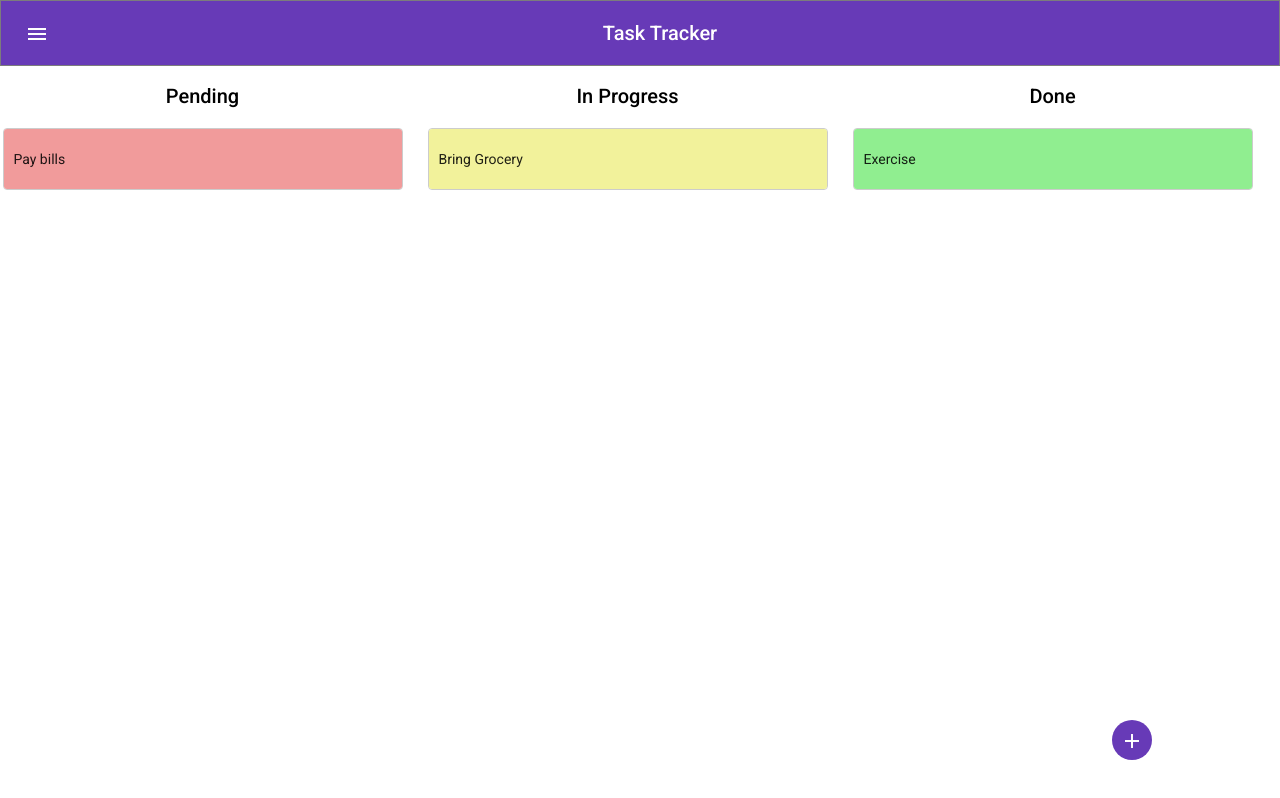
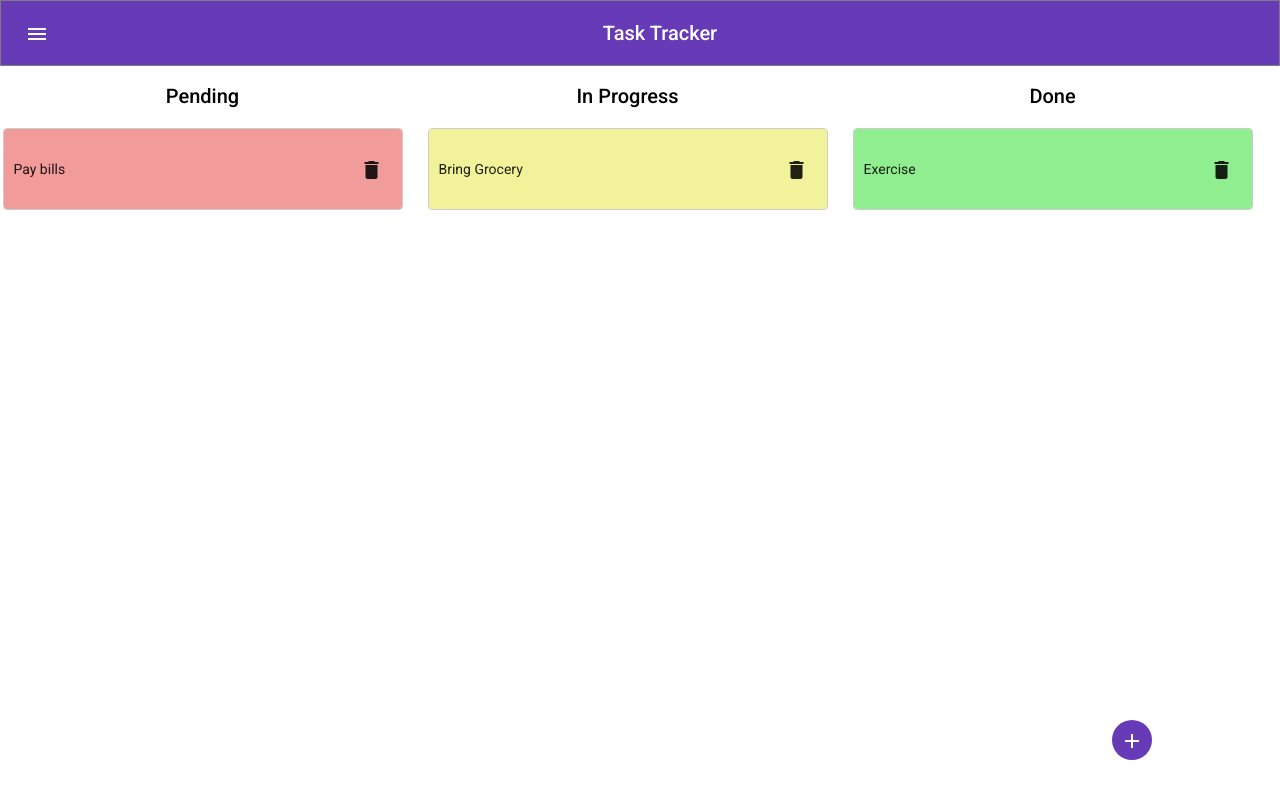
Before and after one commit to shreedhar-hegde/todo-angualr, an Angular app: page / in a window 1280 px wide. Built offline with nearby package versions, Linux system fonts and the light colour scheme.

Commit message:
feat:delete todo

```diff
--- a/src/app/todo/list-todo/list-todo.component.html
+++ b/src/app/todo/list-todo/list-todo.component.html
@@ -14,10 +14,13 @@
         <div
           style="background-color: rgb(241, 155, 155)"
           class="example-box"
-          *ngFor="let item of pending"
+          *ngFor="let item of pending; let index"
           cdkDrag
         >
           {{ item }}
+          <button mat-icon-button>
+            <mat-icon (click)="deleteTodo(item)">delete</mat-icon>
+          </button>
         </div>
       </div>
     </div>
@@ -40,6 +43,9 @@
           cdkDrag
         >
           {{ item }}
+          <button mat-icon-button>
+            <mat-icon (click)="deleteTodo(item)">delete</mat-icon>
+          </button>
         </div>
       </div>
     </div>
@@ -62,6 +68,9 @@
           cdkDrag
         >
           {{ item }}
+          <button mat-icon-button>
+            <mat-icon (click)="deleteTodo(item)">delete</mat-icon>
+          </button>
         </div>
       </div>
     </div>
--- a/src/app/todo/list-todo/list-todo.component.ts
+++ b/src/app/todo/list-todo/list-todo.component.ts
@@ -21,6 +21,7 @@ export class ListTodoComponent implements OnInit {
   done!: string[];
   status: string = 'pending';
   what!: string;
+  todos!: Todo[];
 
   constructor(private todoService: TodoService, public dialog: MatDialog) {
     this.todos$ = this.todoService.fetchTodos();
@@ -51,6 +52,7 @@ export class ListTodoComponent implements OnInit {
 
   ngOnInit(): void {
     this.todos$.subscribe((todos: Todo[]) => {
+      this.todos = todos;
       this.done = this.filterTodos({ todos, status: 'done' });
       this.inProgress = this.filterTodos({ todos, status: 'inProgress' });
       this.pending = this.filterTodos({ todos, status: 'pending' });
@@ -67,4 +69,15 @@ export class ListTodoComponent implements OnInit {
       this.todoService.addNewTodo(result);
     });
   }
+
+  deletePending(pendingIndex: string) {
+    this.pending = this.pending.filter(
+      (item, index) => index === parseInt(pendingIndex)
+    );
+  }
+
+  deleteTodo(what: string) {
+    this.todos = this.todos.filter((todo: Todo) => todo.what !== what);
+    this.todoService.updateTodos(this.todos);
+  }
 }
--- a/src/app/todo/todo.service.ts
+++ b/src/app/todo/todo.service.ts
@@ -27,4 +27,8 @@ export class TodoService {
     this.todos.push(newTodo);
     this.todos$.next(this.todos);
   }
+
+  updateTodos(todos: Todo[]) {
+    this.todos$.next(todos);
+  }
 }
```
